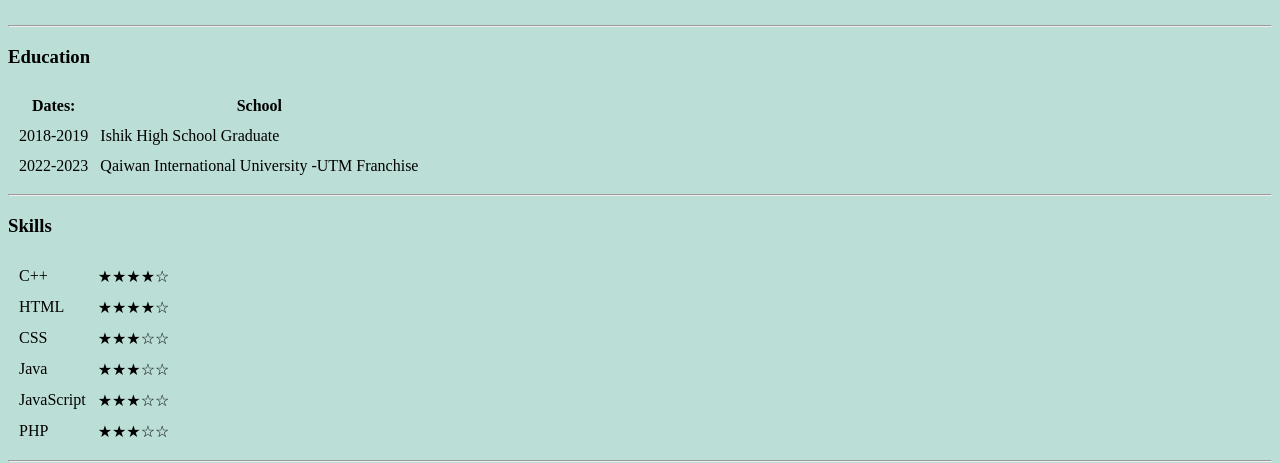
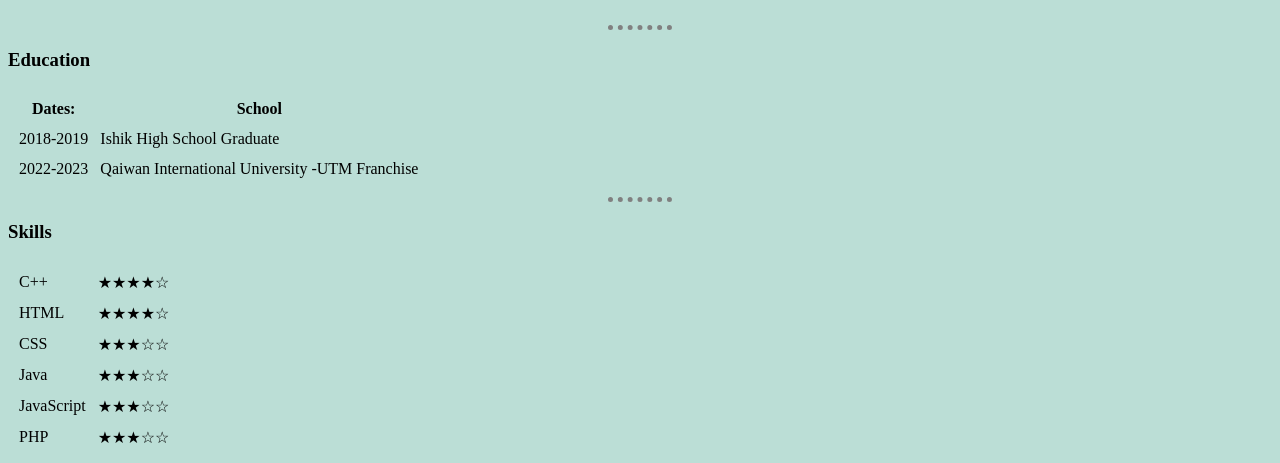
Before and after one commit to jellywiz/my-_journy, a plain HTML site: page HTML - Personal Site/index.html in a window 1280 px wide. Shown: the part 337-800 px from the top of the page. Drawn offline with Linux system fonts and the light colour scheme.

Commit message:
Internal CSS

```diff
--- a/HTML - Personal Site/index.html
+++ b/HTML - Personal Site/index.html
@@ -8,6 +8,13 @@
     <style>
       body{
         background-color: #BBDED6;
+      }
+      hr{
+        border-style: dotted none none;
+        width: 5%;
+        border-width: 5px;
+        border-color: grey;
+
       }
     </style>
   </head>
```
